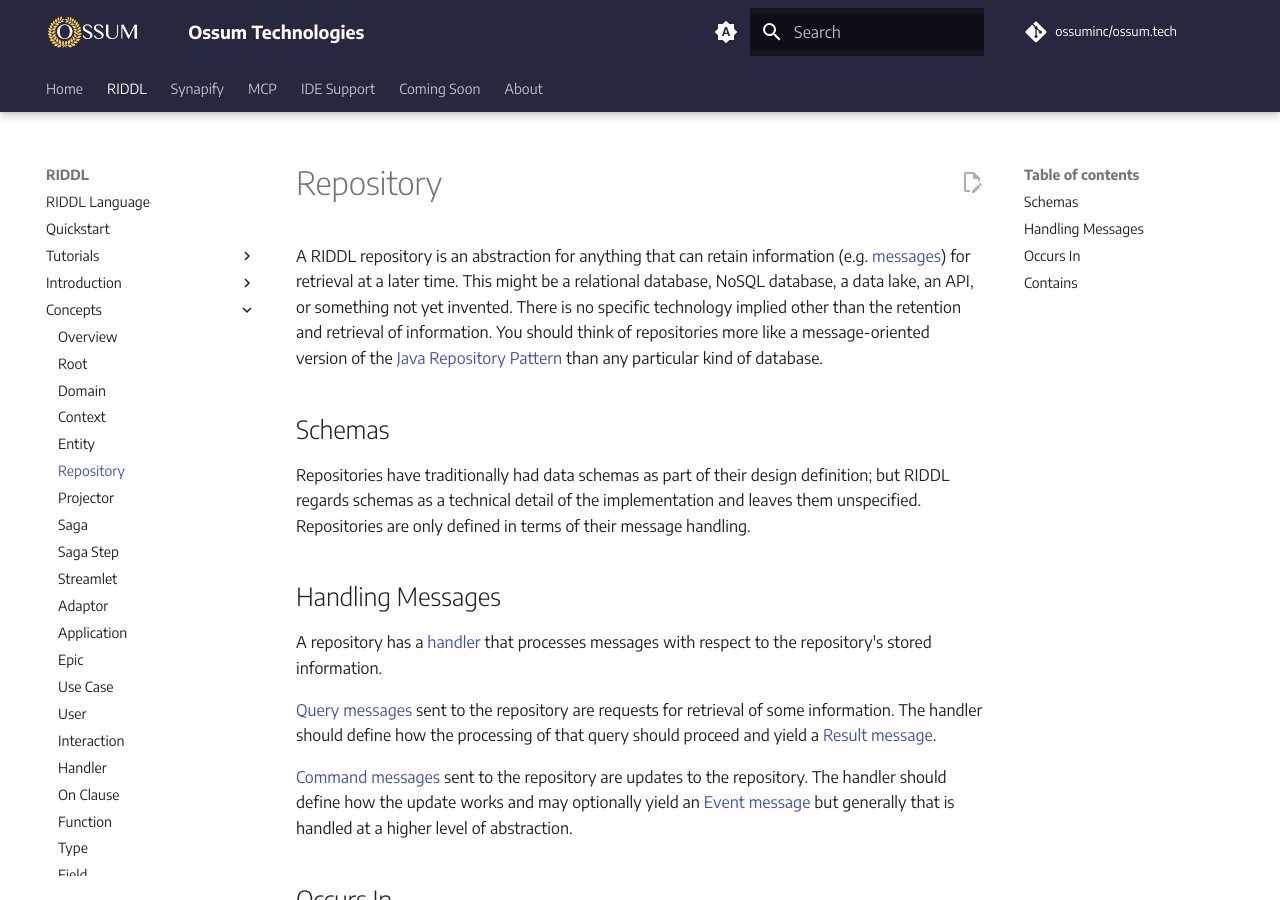
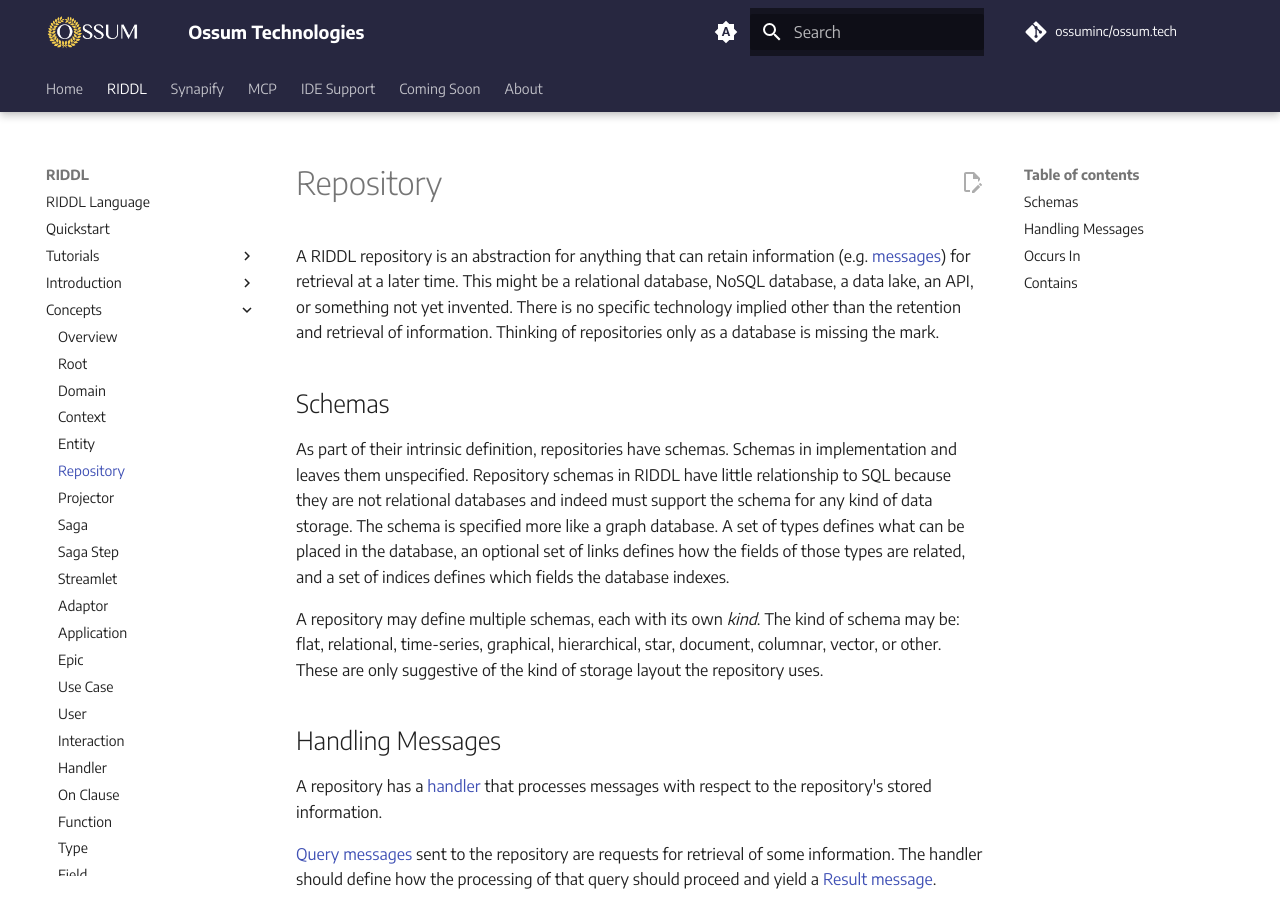
Before and after one commit to ossuminc/ossum.tech, an MkDocs documentation site: the page built from docs/riddl/concepts/repository.md, in a window 1280 px wide and 900 px high. Built offline with MkDocs 1.6.1 and Material for MkDocs 9.7.7, drawn with Linux system fonts in a browser that asks for light colours; comment, search, counter and statistics services are not loaded.

Commit message:
Correct definition of schemas in the Repository concept page.

```diff
--- a/docs/riddl/concepts/repository.md
+++ b/docs/riddl/concepts/repository.md
@@ -7,16 +7,22 @@ A RIDDL repository is an abstraction for anything that can retain
 information (e.g. [messages](message.md)) for retrieval at a
 later time. This might be a relational database, NoSQL database, a data lake,
 an API, or something not yet invented. There is no specific technology implied
-other than the retention and retrieval of information. You should think of
-repositories more like a message-oriented version of the
-[Java Repository Pattern](https://java-design-patterns.com/patterns/repository/#explanation)
-than any particular kind of database.
+other than the retention and retrieval of information. Thinking of repositories
+only as a database is missing the mark.
 
 ## Schemas
-Repositories have traditionally had data schemas as part of their design
-definition; but RIDDL regards schemas as a technical detail of the
-implementation and leaves them unspecified. Repositories are only defined in
-terms of their message handling.
+As part of their intrinsic definition, repositories have schemas. Schemas in
+implementation and leaves them unspecified. Repository schemas in RIDDL have
+little relationship to SQL because they are not relational databases and indeed
+must support the schema for any kind of data storage. The schema is specified
+more like a graph database.  A set of types defines what can be placed in
+the database, an optional set of links defines how the fields of those types
+are related, and a set of indices defines which fields the database indexes.
+
+A repository may define multiple schemas, each with its own _kind_. The kind of
+schema may be: flat, relational, time-series, graphical, hierarchical, star,
+document, columnar, vector, or other. These are only suggestive of the kind of
+storage layout the repository uses.
 
 ## Handling Messages
 A repository has a [handler](handler.md) that processes
```
